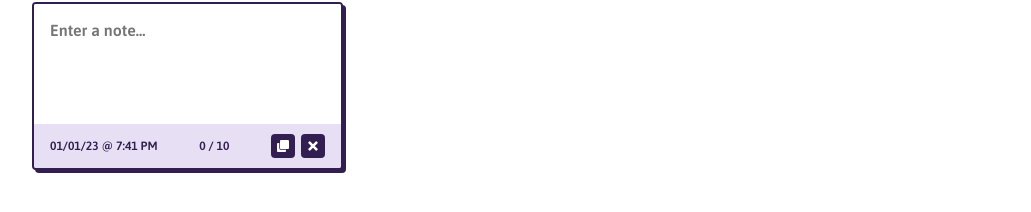
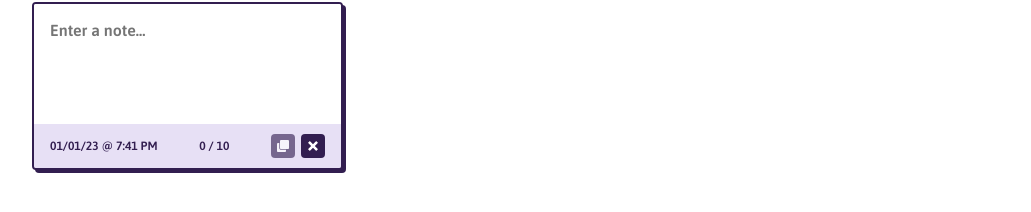
Before and after one commit to jrose23/noootes, a React (Vite) app: page / in a window 1280 px wide. Both pictures are taken after a click on the button 1084 px from the left and 56 px from the top of the page. Shown: the part 110-322 px from the top of the page, without its empty margins (124-1155 px from the left). Built offline with nearby package versions, Linux system fonts and the light colour scheme.

Commit message:
Disabled copy button until is  text entered

```diff
--- a/src/App.css
+++ b/src/App.css
@@ -161,6 +161,11 @@
     transition: all 0.25s ease-in-out;
 }
 
+.note-control-btn.disabled {
+    opacity: 0.625;
+    pointer-events: none;
+}
+
 .note-control-btn--icon {
     width: 0.75rem;
     height: 0.75rem;
--- a/src/components/Note.jsx
+++ b/src/components/Note.jsx
@@ -18,9 +18,11 @@ function Note({ id, content, created, numChars, maxChars, updateNote, deleteNote
     }
 
     function copyNote() {
-        if (content.length > 0) {
+        const { value } = noteRef.current;
+
+        if (value.length > 0) {
             noteRef.current.select();
-            navigator.clipboard.writeText(noteRef.current.value);
+            navigator.clipboard.writeText(value);
             setAlertMessage('Note copied to clipboard!');
             setShowAlert(true);
         }
@@ -46,7 +48,12 @@ function Note({ id, content, created, numChars, maxChars, updateNote, deleteNote
                     {numChars} / {maxChars}
                 </p>
                 <div className="note-control">
-                    <button className="note-control-btn" onClick={() => copyNote()}>
+                    <button
+                        className={
+                            numChars === 0 ? 'note-control-btn disabled' : 'note-control-btn'
+                        }
+                        onClick={copyNote}
+                    >
                         <img src={CopyIcon} className="note-control-btn--icon" />
                     </button>
                     <button className="note-control-btn" onClick={() => deleteNote(id)}>
```
